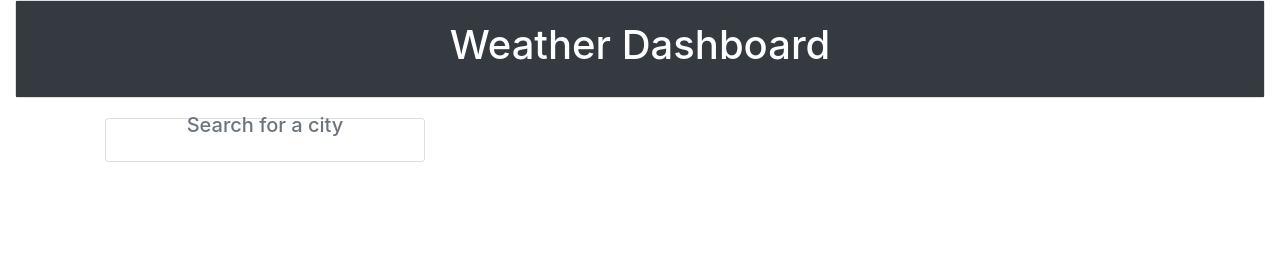
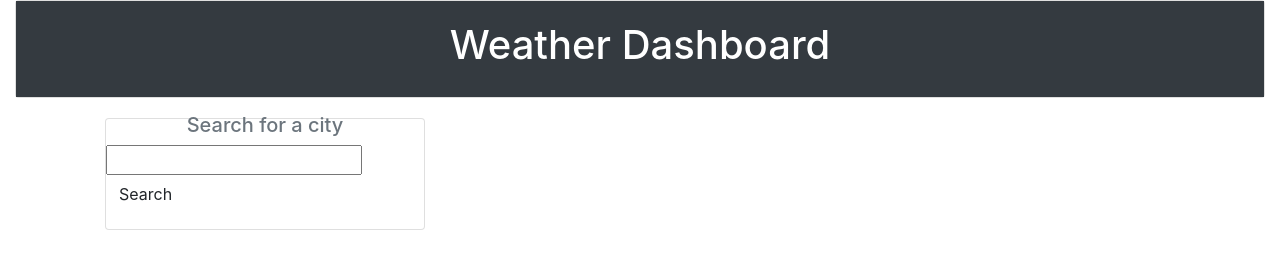
Before and after one commit to adamjflynn/weather-dashboard, a plain HTML site: page index.html in a window 1280 px wide. Drawn offline with nearby package versions, Linux system fonts and the light colour scheme; no server answers.

Commit message:
add search button to html

```diff
--- a/index.html
+++ b/index.html
@@ -54,6 +54,8 @@
                             Search for a city
                         </h5>
                         <div class="input-group mb-3">
+                            <input>
+                            <button class="btn">Search</button>
 
                         </div>
                         </div>
```
